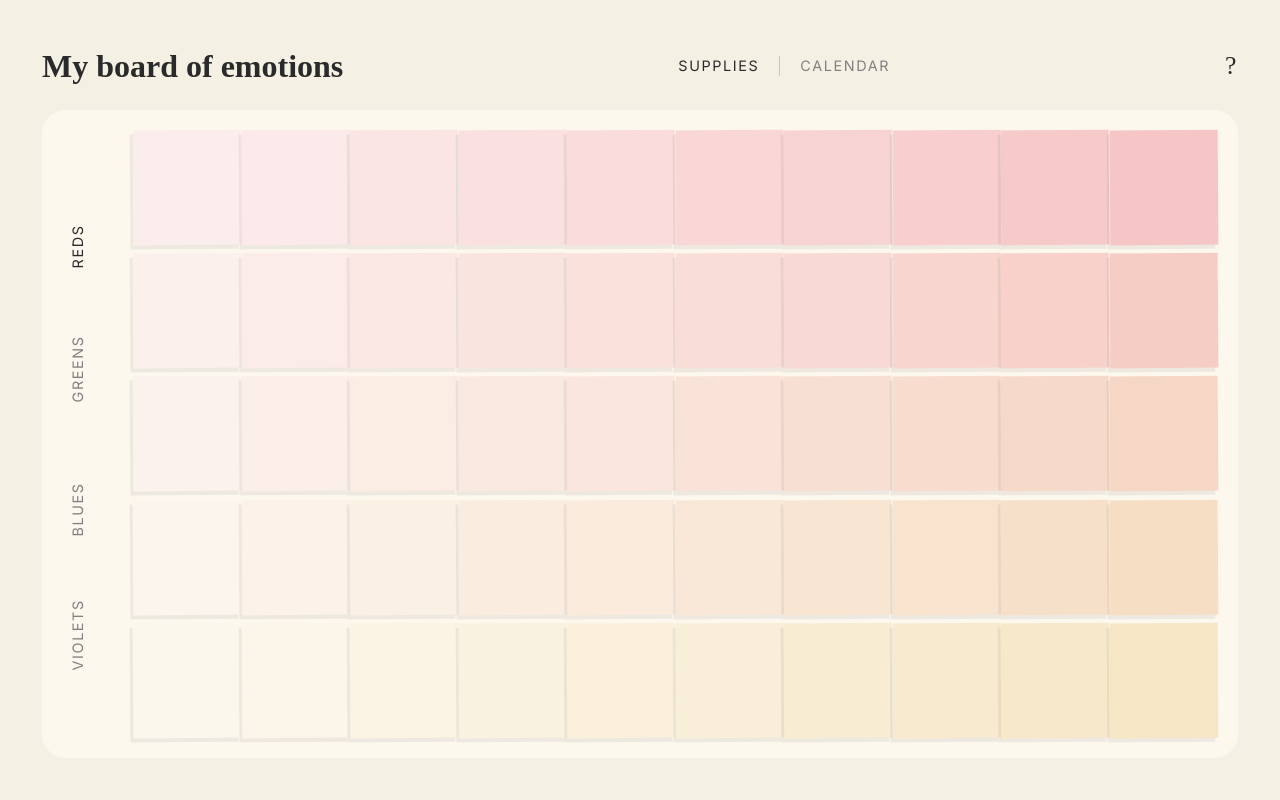
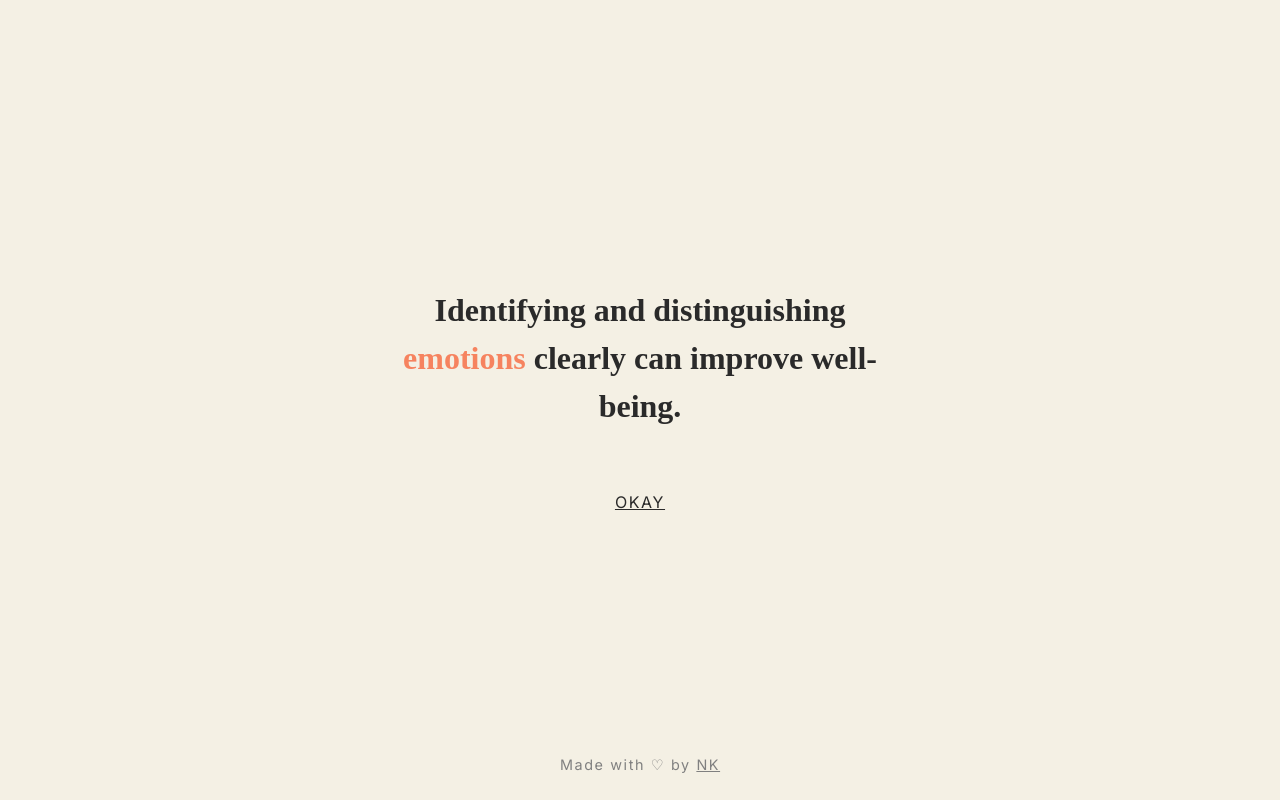
Before and after one commit to nive21/emotions, a React (Vite) app: page / in a window 1280 px wide. Built offline with nearby package versions, Linux system fonts and the light colour scheme; a web font is replaced by a local one.

Commit message:
add onboarding navigation

```diff
--- a/src/App.tsx
+++ b/src/App.tsx
@@ -1,8 +1,47 @@
+import { useEffect, useState } from "react";
 import Board from "./components/Board";
-// import { OnboardingIntro } from "./components/Onboarding";
+import { OnboardingIntro, OnboardingOutro } from "./components/Onboarding";
 
 function App() {
-  return <Board />;
+  const [isFirstTime, setIsFirstTime] = useState(false);
+  const [nextClicked, setNextClicked] = useState(false);
+
+  // Check if the user is visiting the app for the first time
+  useEffect(() => {
+    if (!localStorage.getItem("isFirstTime")) {
+      setIsFirstTime(true);
+      localStorage.setItem("isFirstTime", "true");
+    }
+  }, []);
+
+  // If next button is clicked, show the outro
+  const handleNextClick = () => {
+    setNextClicked(true);
+  };
+
+  // If get started button is clicked, show the board
+  const handleGetStartedClick = () => {
+    setIsFirstTime(false);
+  };
+
+  // If help button is clicked, show the intro
+  const handleHelpClick = () => {
+    setIsFirstTime(true);
+  };
+
+  return (
+    <>
+      {isFirstTime ? (
+        !nextClicked ? (
+          <OnboardingIntro onClick={handleNextClick} />
+        ) : (
+          <OnboardingOutro onClick={handleGetStartedClick} />
+        )
+      ) : (
+        <Board onClick={handleHelpClick} />
+      )}
+    </>
+  );
 }
 
 export default App;
--- a/src/components/Board.tsx
+++ b/src/components/Board.tsx
@@ -4,12 +4,12 @@ import Supplies from "./Supplies";
 import CalendarBoard from "./CalendarBoard";
 
 // The board of emotions
-function Board() {
+function Board({ onClick }: { onClick: () => void }) {
   const [tab, setTab] = useState(0);
 
   return (
     <div className={styles.board__container}>
-      <Navbar {...{ tab, setTab }} />
+      <Navbar {...{ tab, setTab, onClick }} />
       <div className={styles.content}>
         {tab === 0 ? <Supplies /> : <CalendarBoard />}
       </div>
@@ -23,9 +23,11 @@ export default Board;
 function Navbar({
   tab,
   setTab,
+  onClick,
 }: {
   tab: number;
   setTab: (tab: number) => void;
+  onClick: () => void;
 }) {
   const handleClick = (tab: number) => {
     setTab(tab);
@@ -50,7 +52,7 @@ function Navbar({
         </button>
       </div>
       <div className={styles.navbar__help}>
-        <button>?</button>
+        <button onClick={onClick}>?</button>
       </div>
     </div>
   );
--- a/src/components/Onboarding.tsx
+++ b/src/components/Onboarding.tsx
@@ -1,28 +1,7 @@
 import styles from "../styles/Onboarding.module.scss";
 
-// The onboarding screen template
-function Onboarding({
-  description,
-  buttonText,
-}: {
-  description: JSX.Element;
-  buttonText: string;
-}) {
-  return (
-    <>
-      <div className={styles.onboarding__container}>
-        <h1 className={styles.description}>{description}</h1>
-        <button>{buttonText}</button>
-      </div>
-      <p className={styles.footer}>
-        Made with ♡ by <a href="https://www.linkedin.com/in/nivemathan/">NK</a>
-      </p>
-    </>
-  );
-}
-
 // The introduction onboarding screen
-export function OnboardingIntro() {
+export function OnboardingIntro({ onClick }: { onClick: () => void }) {
   return (
     <Onboarding
       description={
@@ -32,12 +11,13 @@ export function OnboardingIntro() {
         </p>
       }
       buttonText="Okay"
+      onClick={onClick}
     />
   );
 }
 
 // The second onboarding screen explaining the concept of the app
-export function OnboardingOutro() {
+export function OnboardingOutro({ onClick }: { onClick: () => void }) {
   return (
     <Onboarding
       description={
@@ -50,6 +30,30 @@ export function OnboardingOutro() {
         </p>
       }
       buttonText="Get started"
+      onClick={onClick}
     />
   );
 }
+
+// The onboarding screen template
+function Onboarding({
+  description,
+  buttonText,
+  onClick,
+}: {
+  description: JSX.Element;
+  buttonText: string;
+  onClick?: () => void;
+}) {
+  return (
+    <>
+      <div className={styles.onboarding__container}>
+        <h1 className={styles.description}>{description}</h1>
+        <button onClick={onClick}>{buttonText}</button>
+      </div>
+      <p className={styles.footer}>
+        Made with ♡ by <a href="https://www.linkedin.com/in/nivemathan/">NK</a>
+      </p>
+    </>
+  );
+}
--- a/src/styles/CalendarBoard.scss
+++ b/src/styles/CalendarBoard.scss
@@ -5,27 +5,34 @@
   width: 100%;
   height: 100%;
   display: flex;
-  gap: 48px;
+  gap: 32px;
 
+  // Calendar navigation
   .react-calendar__navigation {
     display: flex;
     flex-direction: column;
+    margin: 30px 0 30px 10px;
 
     button {
       color: colors.$black;
       width: 1.5rem;
     }
 
+    // The arrow buttons
     .react-calendar__navigation__arrow {
       transform: rotate(90deg);
       height: 1.5rem;
+      font-size: 1.5rem;
     }
 
+    // The month and year label
     .react-calendar__navigation__label {
       transform: rotate(-90deg);
       display: flex;
       align-items: center;
       justify-content: center;
+      position: relative;
+      left: -8px;
 
       span {
         white-space: nowrap;
@@ -33,6 +40,7 @@
     }
   }
 
+  // Calendar view
   .react-calendar__viewContainer {
     flex-grow: 1;
     height: 100%;
@@ -47,13 +55,14 @@
 
         .react-calendar__month-view__weekdays {
           height: 24px;
-          border-bottom: 1px solid colors.$light-grey;
+          border-bottom: 1px solid colors.$black;
           @extend %base-text;
 
           div abbr {
             text-decoration: none;
             position: relative;
             top: -6px;
+            left: 20px;
           }
         }
 
@@ -61,12 +70,16 @@
           height: calc(100% - 32px);
           display: grid !important;
           grid-template-columns: repeat(7, 1fr);
-          column-gap: 20px;
           justify-content: space-between;
 
-          button abbr {
-            position: relative;
-            top: 12px;
+          button {
+            cursor: default;
+
+            abbr {
+              position: relative;
+              top: 12px;
+              left: 20px;
+            }
           }
 
           .react-calendar__tile {
@@ -78,6 +91,10 @@
           .react-calendar__tile:not(:nth-child(7n)) {
             border-right: 1px solid colors.$light-grey;
           }
+
+          .react-calendar__month-view__days__day--neighboringMonth {
+            color: colors.$light-grey;
+          }
         }
       }
     }
--- a/src/styles/Onboarding.module.scss
+++ b/src/styles/Onboarding.module.scss
@@ -16,6 +16,8 @@
 
   button {
     text-decoration: underline;
+    font-size: 1rem;
+    color: colors.$black;
 
     &:hover {
       text-decoration: none;
@@ -24,7 +26,7 @@
 }
 
 .footer {
-  color: $grey;
+  color: colors.$grey;
   font-size: 0.9rem;
   letter-spacing: 0.1rem;
   position: absolute;
```
